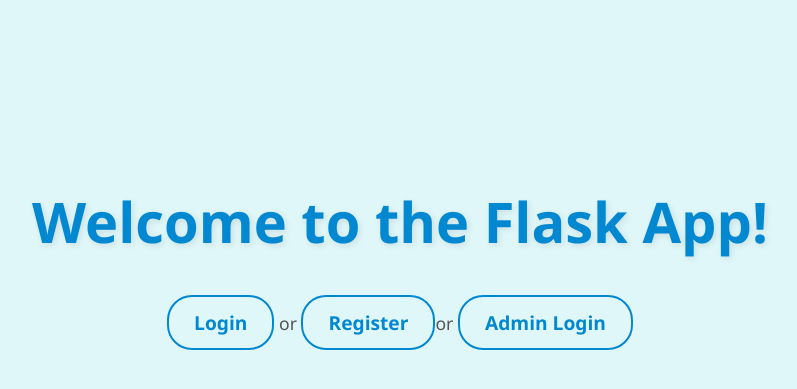
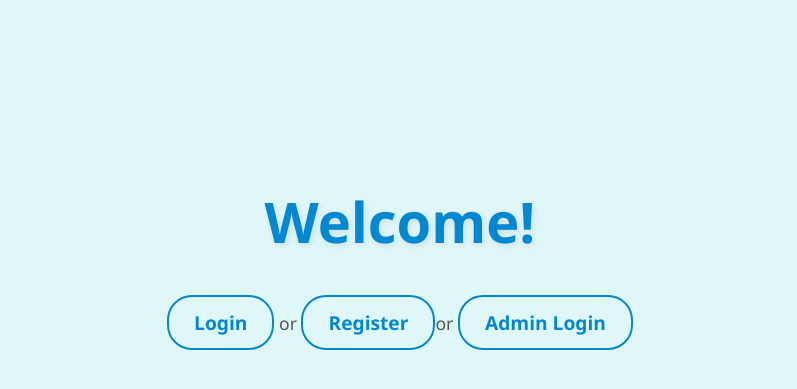
Before and after one commit to rohan4693/Weather-and-air-quality-monitoring-system-using--ML, a Flask app: page / in a window 1280 px wide. Shown: the part 141-530 px from the top of the page, without its empty margins (240-1037 px from the left). Run offline with Flask 3, Linux system fonts and the light colour scheme; parts of the project's set-up code (start-up, migrations or seed data) failed here and were passed over.

Commit message:
Update index.html

```diff
--- a/templates/index.html
+++ b/templates/index.html
@@ -5,7 +5,7 @@
     <link rel="stylesheet" href="{{ url_for('static', filename='index.css') }}">
 </head>
 <body>
-    <h1>Welcome to the Flask App!</h1>
+    <h1>Welcome!</h1>
     {% if message %}
         <p style="color: red;">{{ message }}</p>
     {% endif %}
```
